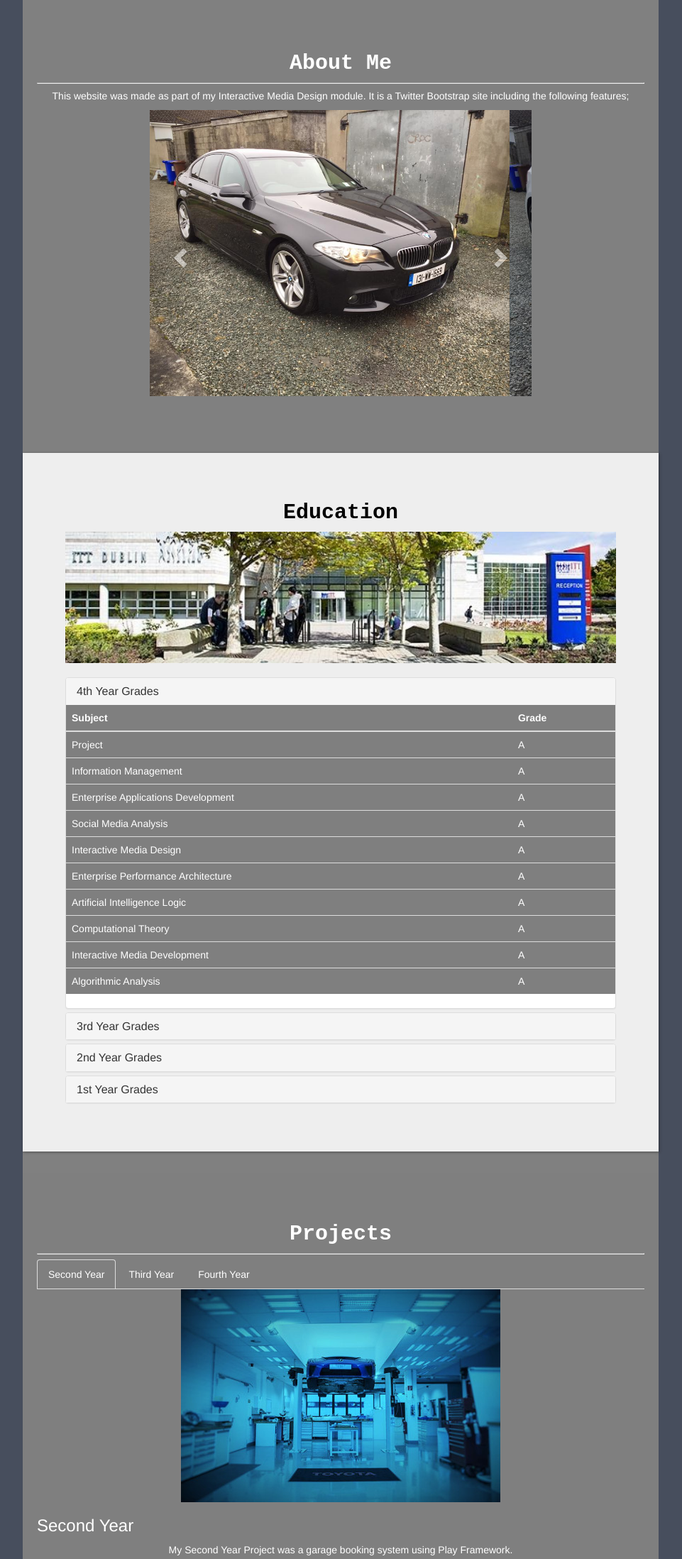
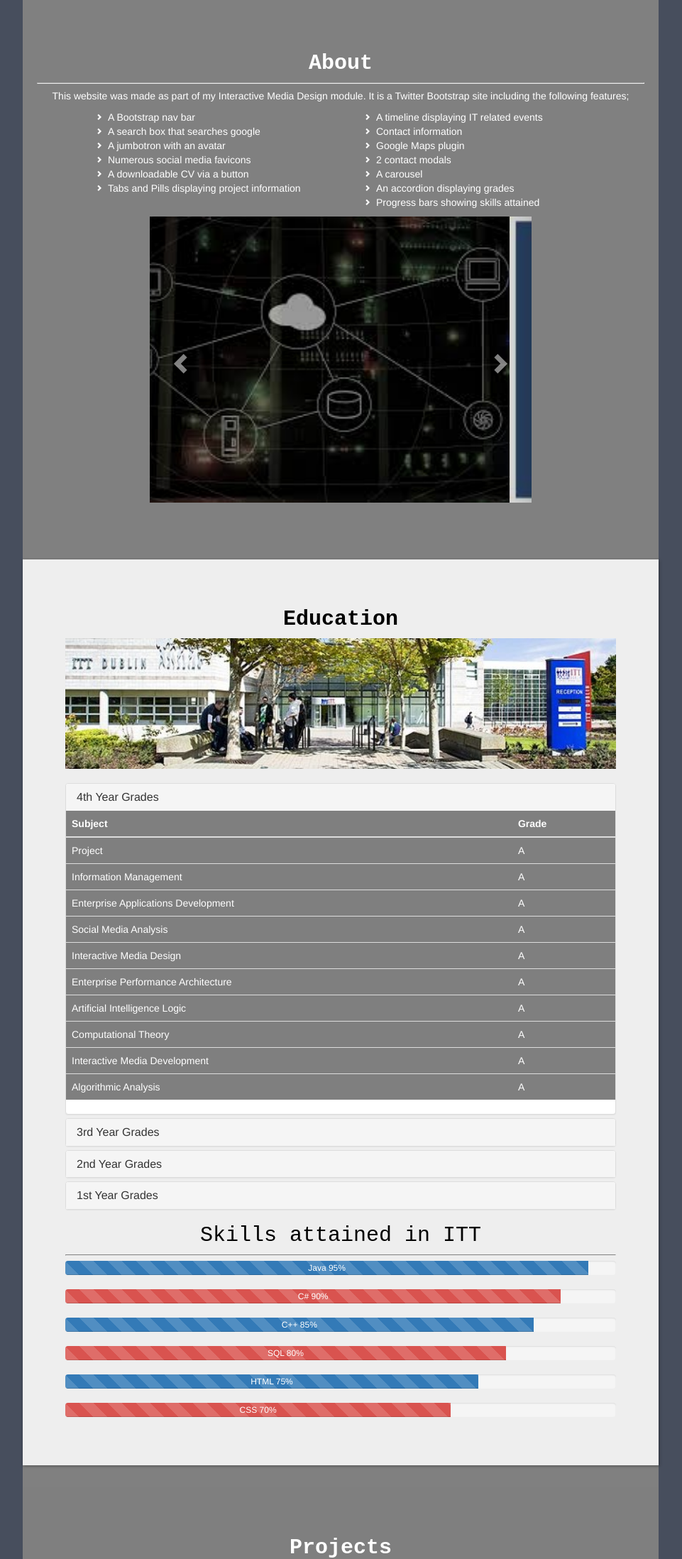
Before and after one commit to arbo94/arbo94.github, a plain HTML site: page index.html in a window 1280 px wide. Shown: the part 988-3184 px from the top of the page at 71% size, without its empty margins (160-1121 px from the left). Drawn offline with nearby package versions, Linux system fonts and the light colour scheme; some packages are replaced by stand-ins of ours.

Commit message:
More stuff added

```diff
--- a/css/main.css
+++ b/css/main.css
@@ -7,7 +7,6 @@
 .body {
 height: 100%;
 }
-
 .jumbotron{
     border-radius:0px!important;
     box-shadow:1px 1px 4px rgba(0,0,0,0.4);
@@ -17,7 +16,6 @@ height: 100%;
     position: relative;
     height: 100%;
 }
-
 body {
     position: relative;
 }
@@ -92,7 +90,6 @@ div#wrapper {
     background-color:#EEEEEE;
     color: #7F7F7F;
 }
-
 .fa:hover {
     opacity: 0.7;
 }
@@ -100,12 +97,10 @@ div#wrapper {
   text-align: center;
   padding-bottom: 10px;
 }
-
 #mail{
     text-align: center;
     padding-top: 10px;
   }
-
 #mail a {
 
     color:#2A31FF;
@@ -117,20 +112,17 @@ h2{
   font-family: "Courier New";
   text-align: center;
 }
-/* Style inputs with type="text", select elements and textareas */
 input[type=text], select, textarea {
-    width: 100%; /* Full width */
-    padding: 12px; /* Some padding */
-    border: 1px solid #ccc; /* Gray border */
-    border-radius: 4px; /* Rounded borders */
-    box-sizing: border-box; /* Make sure that padding and width stays in place */
-    margin-top: 6px; /* Add a top margin */
-    margin-bottom: 16px; /* Bottom margin */
-    resize: vertical; /* Allow the user to vertically resize the textarea (not horizontally) */
+    width: 100%;
+    padding: 12px;
+    border: 1px solid #ccc;
+    border-radius: 4px;
+    box-sizing: border-box;
+    margin-top: 6px;
+    margin-bottom: 16px;
+    resize: vertical;
     color:black;
 }
-
-/* Style the submit button with a specific background color etc */
 input[type=submit] {
     background-color: #4CAF50;
     color: white;
@@ -139,7 +131,6 @@ input[type=submit] {
     border-radius: 4px;
     cursor: pointer;
 }
-/* When moving the mouse over the submit button, add a darker green color */
 input[type=submit]:hover {
     background-color: #45a049;
 }
@@ -161,11 +152,9 @@ table {
     width: 100%;
     color: white;
 }
-
 th, td {
     text-align: left;
     padding: 8px;
-
 }
 tr:nth-child(odd){
   background-color: #7F7F7F;
@@ -179,20 +168,15 @@ tr:nth-child(even){
 * {
     box-sizing: border-box;
 }
-
 body {
     background-color: #474e5d;
     font-family: Helvetica, sans-serif;
 }
-
-/* The actual timeline (the vertical ruler) */
 .timeline {
     position: relative;
     max-width: 1200px;
     margin: 0 auto;
 }
-
-/* The actual timeline (the vertical ruler) */
 .timeline::after {
     content: '';
     position: absolute;
@@ -203,16 +187,12 @@ body {
     left: 50%;
     margin-left: -3px;
 }
-
-/* Container around content */
 .tcontainer {
     padding: 10px 40px;
     position: relative;
     background-color: inherit;
     width: 50%;
 }
-
-/* The circles on the timeline */
 .tcontainer::after {
     content: '';
     position: absolute;
@@ -225,18 +205,12 @@ body {
     border-radius: 50%;
     z-index: 1;
 }
-
-/* Place the container to the left */
 .leftSide {
     right: 0.5%;
 }
-
-/* Place the container to the right */
 .rightSide {
     left: 50.5%;
 }
-
-/* Add arrows to the left container (pointing right) */
 .leftSide::before {
     content: " ";
     height: 0;
@@ -249,8 +223,6 @@ body {
     border-width: 10px 0 10px 10px;
     border-color: transparent transparent transparent #7F7F7F;
 }
-
-/* Add arrows to the right container (pointing left) */
 .rightSide::before {
     content: " ";
     height: 0;
@@ -263,48 +235,34 @@ body {
     border-width: 10px 10px 10px 0;
     border-color: transparent #7F7F7F transparent transparent;
 }
-
-/* Fix the circle for containers on the right side */
 .rightSide::after {
     left: -16px;
 }
-
-/* The actual content */
 .content {
     padding: 20px 30px;
     background-color: #7F7F7F;
     position: relative;
     border-radius: 6px;
 }
-
-/* Media queries - Responsive timeline on screens less than 600px wide */
 @media all and (max-width: 600px) {
   /* Place the timelime to the left */
   .timeline::after {
     left: 31px;
   }
-
-  /* Full-width containers */
   .tcontainer {
     width: 100%;
     padding-left: 70px;
     padding-right: 25px;
   }
-
-  /* Make sure that all arrows are pointing leftwards */
   .tcontainer::before {
     left: 60px;
     border: medium solid white;
     border-width: 10px 10px 10px 0;
     border-color: transparent white transparent transparent;
   }
-
-  /* Make sure all circles are at the same spot */
   .left::after, .right::after {
     left: 15px;
   }
-
-  /* Make all right containers behave like the left ones */
   .right {
     left: 0%;
   }
@@ -320,6 +278,19 @@ hr {
     border-width: 1px;
     color:white;
 }
+.custom-bullet li {
+    display: block;
+}
+.custom-bullet li:before
+{
+    content: "\e080";
+    font-family: 'Glyphicons Halflings';
+    font-size: 9px;
+    float: left;
+    margin-top: 4px;
+    margin-left: -17px;
+    color: white;
+}
 
 #Home {padding-top:50px; height:100%; color: #fff; background-color: #c9bcbc;}
 #About {padding-top:50px; padding-right: 20px; padding-left: 20px; height:100%;color: #fff; background-color: inherit;}
--- a/index.html
+++ b/index.html
@@ -108,12 +108,31 @@
         </div>
         <div class="row" id="About">
             <h2>
-                <b>About Me</b>
+                <b>About</b>
             </h2>
             <hr>
             <p>This website was made as part of my Interactive Media Design module.
               It is a Twitter Bootstrap site including the following features;
             </p>
+            <div id="features">
+            <ul class="custom-bullet col-sm-6" style="padding-left:100px">
+                <li>A Bootstrap nav bar</li>
+                <li>A search box that searches google</li>
+                <li>A jumbotron with an avatar</li>
+                <li>Numerous social media favicons</li>
+                <li>A downloadable CV via a button</li>
+                <li>Tabs and Pills displaying project information</li>
+            </ul>
+            <ul class="custom-bullet col-sm-6" style="padding-left:50px">
+                <li>A timeline displaying IT related events</li>
+                <li>Contact information</li>
+                <li>Google Maps plugin</li>
+                <li>2 contact modals</li>
+                <li>A carousel</li>
+                <li>An accordion displaying grades</li>
+                <li>Progress bars showing skills attained</li>
+            </ul>
+          </div>
         </div>
         <div id="carouselWrapper" class="row" style="padding-bottom:30px;">
             <div id="myCarousel" class="carousel slide" data-ride="carousel">
@@ -122,15 +141,15 @@
                 <div class="carousel-inner">
 
                     <div class="item active">
-                        <img src="Images/BMW3.jpg" style="width:100%;">
+                        <img src="Images/Comp1.jpeg" style="width:100%;">
                     </div>
 
                     <div class="item">
-                        <img src="Images/GOLF1.jpg" style="width:100%;">
+                        <img src="Images/Comp2.jpeg" style="width:100%;">
                     </div>
 
                     <div class="item">
-                        <img src="Images/BMW2.jpg" style="width:100%;">
+                        <img src="Images/Comp3.jpeg" style="width:100%;">
                     </div>
                 </div>
 
@@ -395,6 +414,45 @@
                                 </div>
                             </div>
                         </div>
+
+                      <h2>Skills attained in ITT</h2>
+                      <hr>
+                        <div class="progress">
+                          <div class="progress-bar progress-bar-striped active" role="progressbar"
+                          aria-valuenow="95" aria-valuemin="0" aria-valuemax="100" style="width:95%">
+                            Java 95%
+                          </div>
+                        </div>
+                        <div class="progress">
+                          <div class="progress-bar progress-bar-danger progress-bar-striped active" role="progressbar"
+                          aria-valuenow="90" aria-valuemin="0" aria-valuemax="100" style="width:90%">
+                            C# 90%
+                          </div>
+                        </div>
+                        <div class="progress">
+                          <div class="progress-bar progress-bar-striped active" role="progressbar"
+                          aria-valuenow="85" aria-valuemin="0" aria-valuemax="100" style="width:85%">
+                            C++ 85%
+                          </div>
+                        </div>
+                        <div class="progress">
+                          <div class="progress-bar progress-bar-danger progress-bar-striped active" role="progressbar"
+                          aria-valuenow="80" aria-valuemin="0" aria-valuemax="100" style="width:80%">
+                            SQL 80%
+                          </div>
+                        </div>
+                        <div class="progress">
+                          <div class="progress-bar progress-bar-striped active" role="progressbar"
+                          aria-valuenow="75" aria-valuemin="0" aria-valuemax="100" style="width:75%">
+                            HTML 75%
+                          </div>
+                        </div>
+                        <div class="progress">
+                          <div class="progress-bar progress-bar-danger progress-bar-striped active" role="progressbar"
+                          aria-valuenow="70" aria-valuemin="0" aria-valuemax="100" style="width:70%">
+                            CSS 70%
+                          </div>
+                        </div>
                 </div>
                 <!--End Jumbotron -->
             </div>
@@ -438,12 +496,11 @@
                                 that network in Amazon Web Services</p>
                         </div>
                     </div>
-
             </div>
             <div class="row">
                 <div class="jumbotron">
                     <div id="Experience">
-                        <div class="timeline">
+                        <div class="timeline hidden-xs">
                             <div class="tcontainer leftSide">
                                 <div class="content">
                                     <h2>2018</h2>
@@ -538,7 +595,7 @@
             </div>
             <script>
                 document.getElementById('searchBox').onsubmit = function () {
-                    window.location = 'http://www.google.com/search?q=site:detailingworld.co.uk ' + document.getElementById('searchTxt').value;
+                    window.location = 'http://www.google.com/search?q= ' + document.getElementById('searchTxt').value;
                     return false;
                 }
             </script>
```
Also changed, not shown: Images/BMW1.jpg (deleted), Images/BMW2.jpg (deleted), Images/BMW3.jpg (deleted), Images/Comp1.jpeg (added), Images/Comp2.jpeg (added), Images/Comp3.jpeg (added), Images/GOLF1.jpg (deleted).
